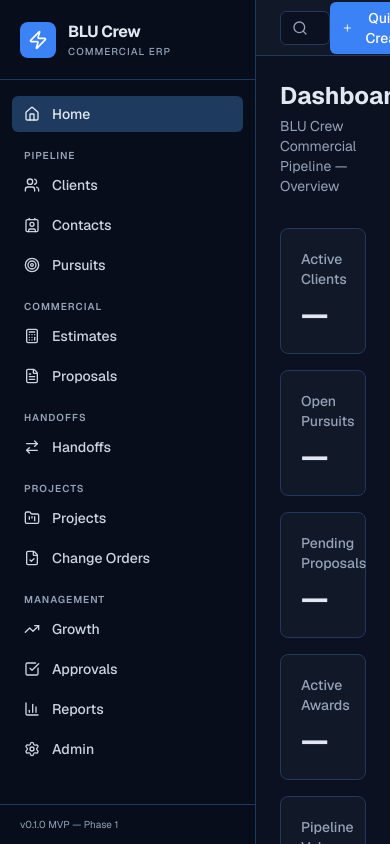
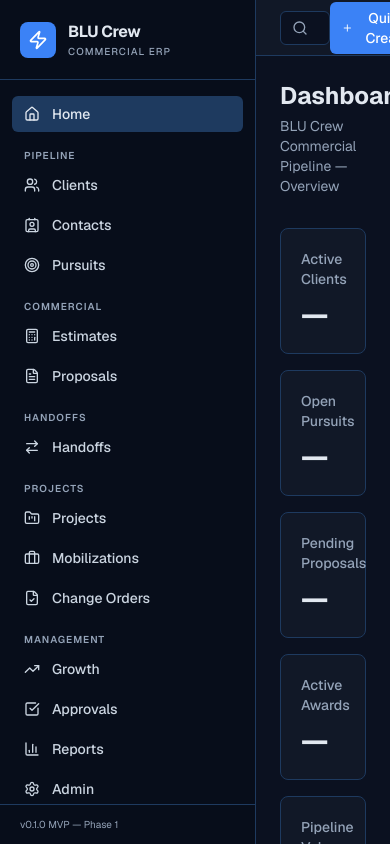
Before and after one commit to FreshLocalCleaning/BLUcrew-ERP, a Next.js app: page / in a window 390 px wide. Built offline with nearby package versions, Linux system fonts and the light colour scheme.

Commit message:
feat(nav): add Mobilizations to navigation
https://claude.ai/code/session_01HrMEMpPdJ8WXX91toDptNW

```diff
--- a/src/components/layout/sidebar.tsx
+++ b/src/components/layout/sidebar.tsx
@@ -63,6 +63,7 @@ const NAV_SECTIONS: NavSection[] = [
     title: 'Projects',
     items: [
       { label: 'Projects', href: '/projects', icon: FolderKanban },
+      { label: 'Mobilizations', href: '/mobilizations', icon: Briefcase },
       { label: 'Change Orders', href: '/change-orders', icon: FileCheck },
     ],
   },
```
